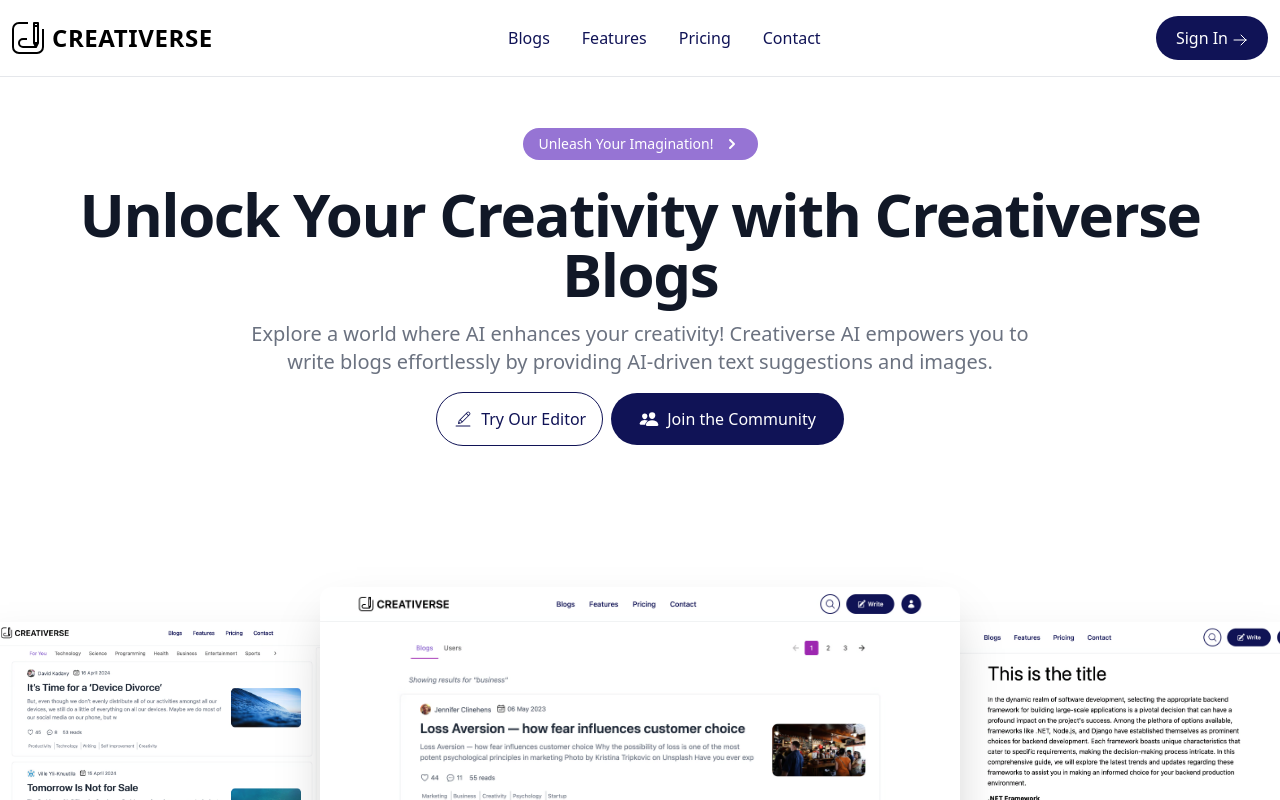
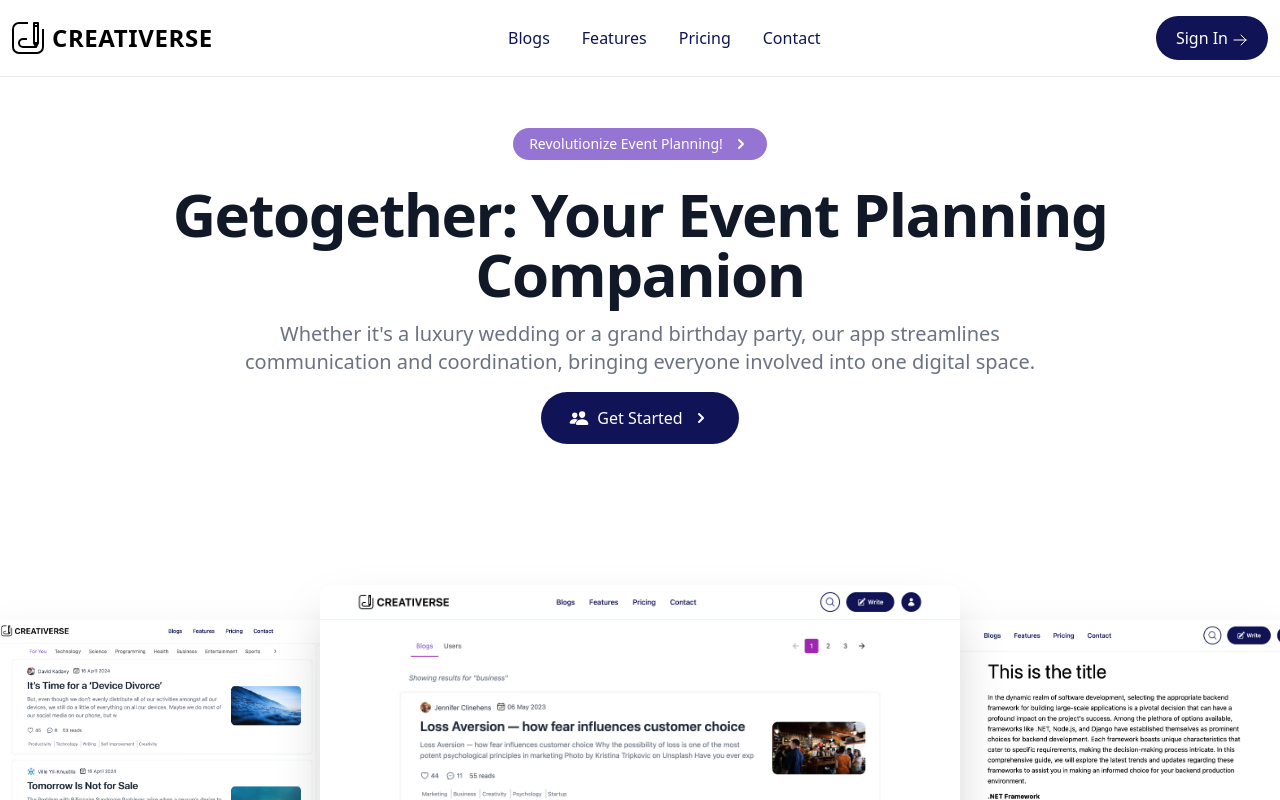
Before and after one commit to tanpreetjolly/fountane-getogether, a React (Vite) app in the folder client/: page / in a window 1280 px wide. Shown: the top 800 px of the page. Built offline with nearby package versions, Linux system fonts and the light colour scheme; no server answers; a web font is replaced by a local one; what react-confirm would draw is missing.

Commit message:
change hero section content

```diff
--- a/client/src/components/Hero.tsx
+++ b/client/src/components/Hero.tsx
@@ -10,12 +10,12 @@ const Hero: React.FC<Props> = () => {
   const { isAuthenticated } = useAppSelector((state) => state.user)
   return (
     <section className="bg-white">
-      <div className="pt-6 px-4 mx-auto max-w-screen-xl text-center pb-3 lg:pb-7  lg:px-12">
+      <div className="pt-6 px-4 mx-auto max-w-screen-xl text-center pb-3 lg:pb-7 lg:px-12">
         <a
           href="#"
-          className="inline-flex justify-between items-center py-1.5 px-4  mb-6 text-sm text-white bg-highlight rounded-full"
+          className="inline-flex justify-between items-center py-1.5 px-4 mb-6 text-sm text-white bg-highlight rounded-full"
         >
-          <span className="text-sm font-medium">Unleash Your Imagination!</span>
+          <span className="text-sm font-medium">Revolutionize Event Planning!</span>
           <svg
             className="ml-2 w-5 h-5"
             fill="currentColor"
@@ -30,30 +30,41 @@ const Hero: React.FC<Props> = () => {
           </svg>
         </a>
         <h1 className="mb-4 text-4xl font-extrabold tracking-tight leading-none text-gray-900 md:text-5xl lg:text-6xl">
-          Unlock Your Creativity with Creativerse Blogs
+          Getogether: Your Event Planning Companion
         </h1>
-        <p className="mb-4 text-lg font-normal text-gray-500 lg:text-xl md:px-16 xl:px-48">
-          Explore a world where AI enhances your creativity! Creativerse AI
-          empowers you to write blogs effortlessly by providing AI-driven text
-          suggestions and images.
+        <p className="mb-4 text-lg font-normal text-gray-500 lg:text-xl md:px-16 xl:px-48">Whether it's a luxury wedding or a grand birthday party, our app streamlines communication and coordination, bringing everyone involved into one  digital space.
         </p>
-        <div className="flex mb-4 lg:mb-7 flex-col items-center gap-2 md:flex-row justify-center ">
-          {/* try our editor button */}
-          <Link
-            to="/write/new_blog"
-            className="inline-flex justify-center items-center py-3 w-full md:w-fit md:py-3.5 px-4  font-medium text-center bg-white text-dark border border-dark rounded-full hover:bg-dark focus:ring-4 focus:ring-blue-300 transition-all duration-200 hover:text-white"
+        <div className="flex mb-4 lg:mb-7 flex-col items-center gap-2 md:flex-row justify-center">
+          {/* Try our platform button */}
+          {/* <Link
+            to="/create/new_event"
+            className="inline-flex justify-center items-center py-3 w-full md:w-fit md:py-3.5 px-4 font-medium text-center bg-white text-dark border border-dark rounded-full hover:bg-dark focus:ring-4 focus:ring-blue-300 transition-all duration-200 hover:text-white"
           >
             <CiEdit className="inline mr-2 text-xl" />
-            Try Our Editor
-          </Link>
+            Start Planning
+          </Link> */}
 
           {!isAuthenticated && (
             <Link
-              to={`${isAuthenticated ? "/feed" : "/sign-up"}`}
-              className="inline-flex justify-center items-center py-3 w-full md:w-fit md:py-3.5 px-7  font-medium text-center bg-dark text-white rounded-full  hover:bg-highlight focus:ring-4 focus:ring-blue-300 transition-all duration-200"
+              to={`${isAuthenticated ? "/events" : "/sign-up"}`}
+              className="inline-flex justify-center items-center py-3 w-full md:w-fit md:py-3.5 px-7 font-medium text-center bg-dark text-white rounded-full hover:bg-highlight focus:ring-4 focus:ring-blue-300 transition-all duration-200"
             >
               <IoPeople className="inline mr-2 text-xl" />
-              Join the Community
+              Get Started
+              <svg
+                className="ml-2 w-5 h-5"
+                fill="currentColor"
+                viewBox="0 0 20 20"
+                xmlns="http://www.w3.org/2000/svg"
+              >
+                <path
+                  fillRule="evenodd"
+                  d="M7.293 14.707a1 1 0 010-1.414L10.586 10 7.293 6.707a1 1 0 011.414-1.414l4 4a1 1 0 010 1.414l-4 4a1 1 0 01-1.414 0z"
+                  clipRule="evenodd"
+                ></path>
+              </svg>
+
+
             </Link>
           )}
         </div>
```
Also changed, not shown: 1 other file (tests, documents, lock files or other folders).
